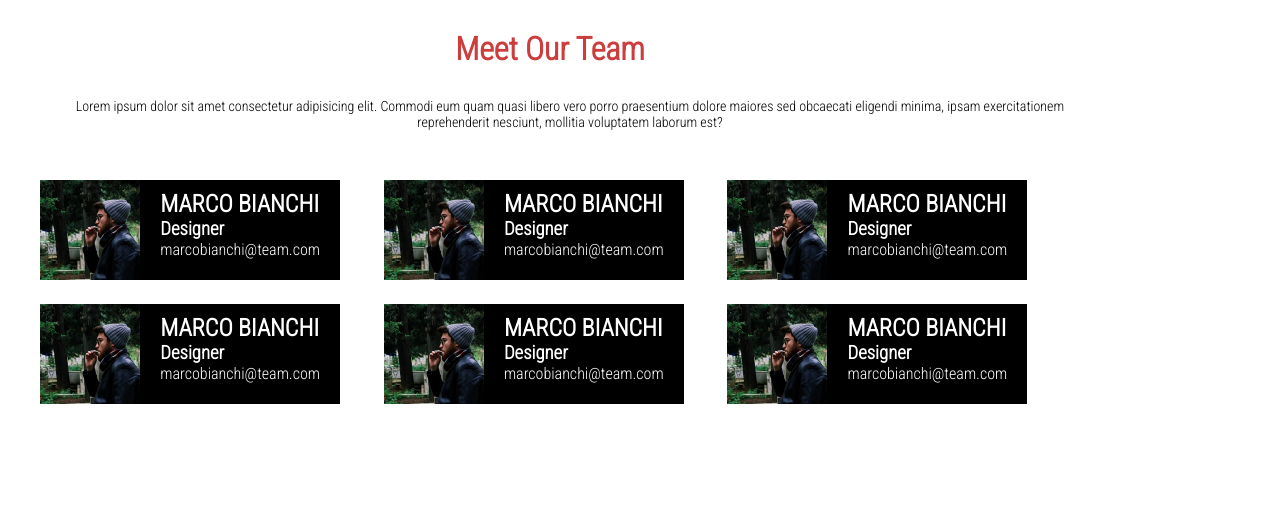
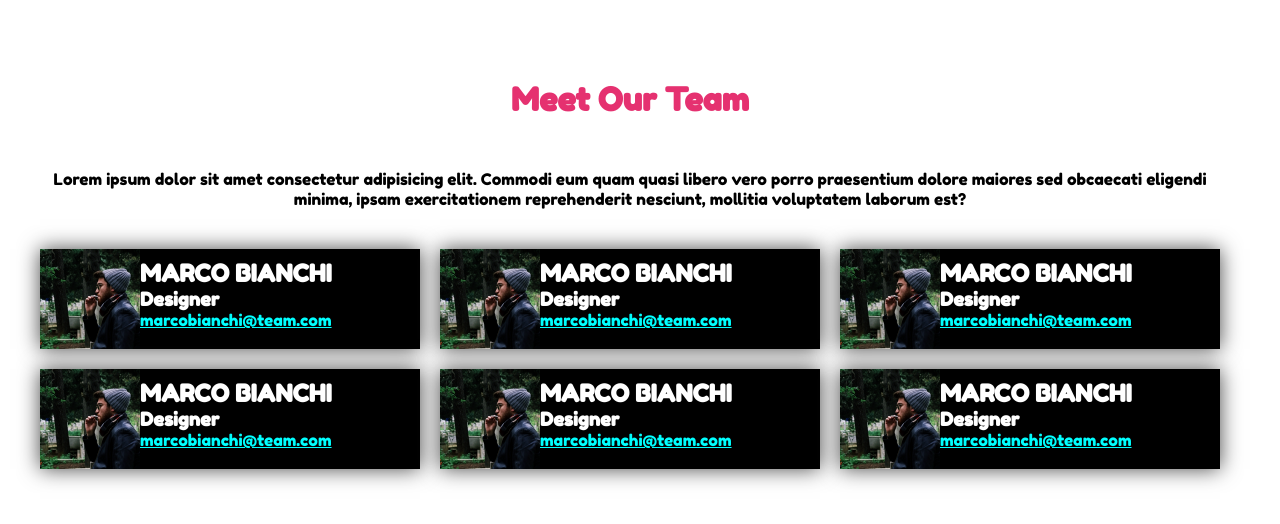
Before and after one commit to davishka-hikkaduwa/html-css-float-cards, a plain HTML site: page index-2.html in a window 1280 px wide. Drawn offline with Linux system fonts and the light colour scheme.

Commit message:
correction

```diff
--- a/css/style-2.css
+++ b/css/style-2.css
@@ -2,56 +2,61 @@
     margin: 0;
     padding: 0;
     box-sizing: border-box;
-    font-family: 'Roboto', sans-serif;
-    font-family: 'Roboto Condensed', sans-serif;
 }
 
 body {
-    height: 1200px;
-    width: 1100px;
+    font-family: 'Fredoka One', sans-serif;
+    font-weight: 400;
+}
+
+
+
+h1 {
+    padding: 50px;
+    color: #e53170;
+    font-weight: 700;
+    text-align: center;
 
 }
 
-h1 {
+p {
+    margin-bottom: 30px;
     text-align: center;
-    padding-top: 30px;
-    color: rgb(204, 61, 61);
-    font-weight: bolder;
-}
-
-#lorem {
-    font-size: 14px;
-    margin-left: 40px;
-    text-align: center;
-    padding-top: 30px;
-    padding-bottom: 30px;
 }
 
 .container {
-    background-color: black;
-    width: 300px;
-    height: 100px;
-    display: inline-block;
-    margin-left: 40px;
-    margin-top: 20px;
-
-
+    margin: 0 auto;
+    max-width: 1200px;
+    margin: 30px;
 }
 
-img {
+.cards {}
+
+.card {
+    width: calc(100%/3 - 20px);
+    background-color: black;
+    color: white;
+    box-shadow: 0px 0px 20px rgb(71, 71, 71);
+    float: left;
+    margin: 10px 10px;
+}
+
+.card img {
     height: 100px;
     width: 100px;
+    float: left;
 }
 
-.info {
-    color: white;
-    float: right;
-    padding-top: 10px;
-    padding-bottom: 10px;
-    padding-left: 10px;
-    padding-right: 20px;
+.clearfix::after {
+    content: '';
+    display: table;
+    clear: both;
+}
 
+.card a {
+    color: aqua;
+}
 
-
-
+.card .info {
+    padding: 10px;
 }
--- a/index-2.html
+++ b/index-2.html
@@ -9,72 +9,72 @@
     <link rel="stylesheet" href="css/style-2.css">
     <link rel="preconnect" href="https://fonts.googleapis.com">
     <link rel="preconnect" href="https://fonts.gstatic.com" crossorigin>
-    <link
-        href="https://fonts.googleapis.com/css2?family=Roboto+Condensed:wght@300&family=Roboto:wght@400;700&display=swap"
-        rel="stylesheet">
+    <link href="https://fonts.googleapis.com/css2?family=Fredoka+One&display=swap" rel="stylesheet">
 </head>
 
 <body>
-    <header>
+    <div class="container">
+        <main>
             <h1>Meet Our Team</h1>
-    </header>
-    <main>
-        <div id="lorem">
             <p>Lorem ipsum dolor sit amet consectetur adipisicing elit. Commodi eum quam quasi libero vero porro
                 praesentium dolore maiores sed obcaecati eligendi minima, ipsam exercitationem reprehenderit nesciunt,
-                mollitia voluptatem laborum est?</p>
-        </div>
-        <div class="container">
+                mollitia voluptatem laborum est?
+            </p>
+            <div class="cards clearfix">
+                <div class="card clearfix">
                     <img src="img/male1.png" alt="img1">
                     <div class="info">
                         <h2>MARCO BIANCHI</h2>
                         <h3>Designer</h3>
-                <p id="email">marcobianchi@team.com</p>
+                        <a href="mailto:marcobianchi@team.com">marcobianchi@team.com</a>
                     </div>
                 </div>
-        <div class="container">
+                <div class="card clearfix">
                     <img src="img/male1.png" alt="img1">
                     <div class="info">
                         <h2>MARCO BIANCHI</h2>
                         <h3>Designer</h3>
-                <p id="email">marcobianchi@team.com</p>
+                        <a href="mailto:marcobianchi@team.com">marcobianchi@team.com</a>
                     </div>
                 </div>
-        <div class="container">
+                <div class="card clearfix">
                     <img src="img/male1.png" alt="img1">
                     <div class="info">
                         <h2>MARCO BIANCHI</h2>
                         <h3>Designer</h3>
-                <p id="email">marcobianchi@team.com</p>
+                        <a href="mailto:marcobianchi@team.com">marcobianchi@team.com</a>
                     </div>
                 </div>
-        <div class="container">
+                <div class="card clearfix">
                     <img src="img/male1.png" alt="img1">
                     <div class="info">
                         <h2>MARCO BIANCHI</h2>
                         <h3>Designer</h3>
-                <p id="email">marcobianchi@team.com</p>
+                        <a href="mailto:marcobianchi@team.com">marcobianchi@team.com</a>
                     </div>
                 </div>
-        <div class="container">
+                <div class="card clearfix">
                     <img src="img/male1.png" alt="img1">
                     <div class="info">
                         <h2>MARCO BIANCHI</h2>
                         <h3>Designer</h3>
-                <p id="email">marcobianchi@team.com</p>
+                        <a href="mailto:marcobianchi@team.com">marcobianchi@team.com</a>
                     </div>
                 </div>
-        <div class="container">
+                <div class="card clearfix">
                     <img src="img/male1.png" alt="img1">
                     <div class="info">
                         <h2>MARCO BIANCHI</h2>
                         <h3>Designer</h3>
-                <p id="email">marcobianchi@team.com</p>
+                        <a href="mailto:marcobianchi@team.com">marcobianchi@team.com</a>
                     </div>
                 </div>
 
+
+            </div>
+
         </main>
-
+    </div>
 </body>
 
 </html>
```
Lines whose indentation alone changed are shown as unchanged.
